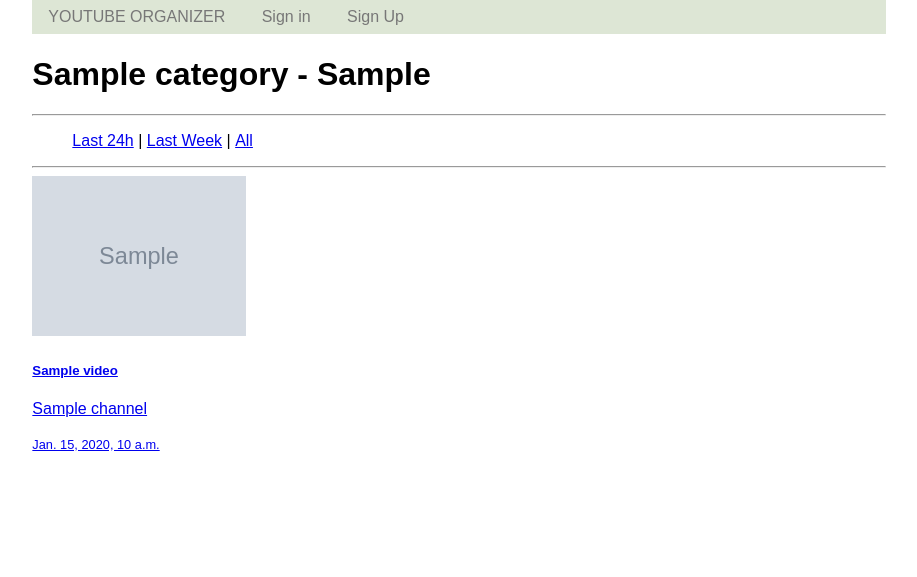
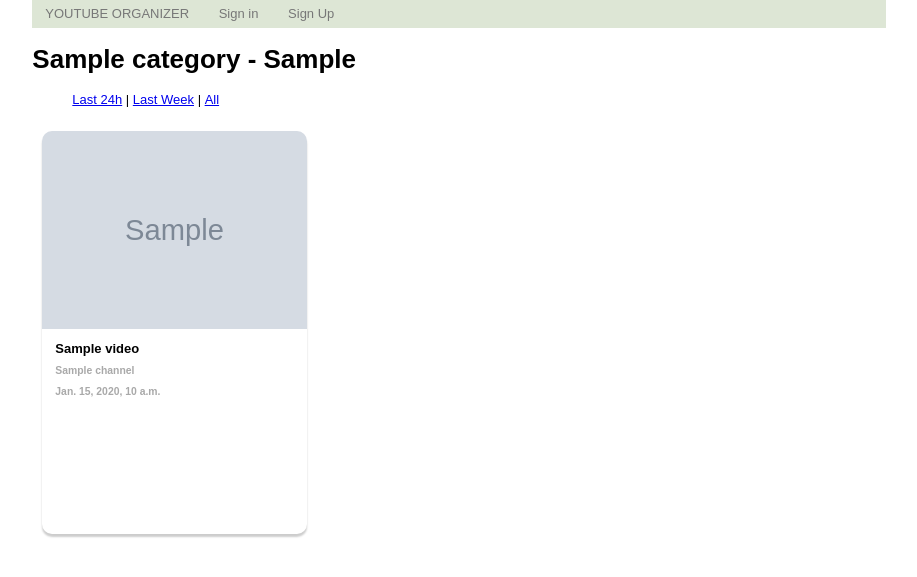
Before and after one commit to rennerocha/mediafeed, a Django app: template yt_organizer/channels/templates/category_details.html in a window 1280 px wide. Shown: the top 577 px of the page, without its empty margins (181-1098 px from the left). Run offline with Django 3.2, Linux system fonts and the light colour scheme; the template is opened without the code that fills it: most values are stand-ins (such as "Sample title", 1, 10 or a date in 2020); grey boxes marked "Sample" are stand-in pictures; parts of the project's set-up code (start-up, migrations or seed data) failed here and were passed over; some libraries are stand-ins or nearby versions.

Commit message:
Improve layout of cards containing video details

```diff
--- a/yt_organizer/channels/templates/base.html
+++ b/yt_organizer/channels/templates/base.html
@@ -11,6 +11,48 @@
 
     {% block extra_css %}
     <style>
+        html,
+        body {
+            font-size: 13px;
+        }
+
+        .card {
+            border-radius: 10px;
+            box-shadow: 0 3px 2px 0 hsla(0, 0%, 0%, 0.2);
+            min-height: 31em;
+            margin: 10px;
+        }
+
+        .card img {
+            border-radius: 10px 10px 0 0;
+            width: 100%;
+        }
+
+        .card-content {
+            padding: 0 1em 1em 1em;
+        }
+
+        .card-content a,
+        .card-content a:visited {
+            text-decoration: none;
+            color: inherit;
+        }
+
+        .card-content a:hover {
+            text-decoration: underline;
+        }
+
+        .card-content h1 {
+            font-size: 1em;
+            font-weight: 700;
+        }
+
+        .card-content h2 {
+            color: darkgrey;
+            font-size: 0.8em;
+            font-weight: 700;
+        }
+
         #menu {
             background-color: #dde6d5;
         }
--- a/yt_organizer/channels/templates/category_details.html
+++ b/yt_organizer/channels/templates/category_details.html
@@ -3,30 +3,33 @@
 {% block content %}
 
 <h1>{{ category.title }} - {{ selected_period }}</h1>
-<hr>
+
+<div class="nav-period">
     <ul>
         <li> <a href="?period=last_24h">Last 24h</a> |</li>
         <li> <a href="?period=week">Last Week</a> |</li>
         <li> <a href="?period=all">All</a></li>
     </ul>
-<hr>
+</div>
+
 {% for video in videos %}
 
 {% if forloop.counter0 == 0 or forloop.counter0|divisibleby:3 %}
 <div class="pure-g">
     {% endif %}
 
-    <div class="pure-u-1 pure-u-md-1-3">
+    <div class="pure-u-8-24">
+        <div class="card">
             <a href="{{ video.url }}" target="_blank">
-            <img src="{{video.thumbnail_image }}" alt="{{ video.title }}" width="75%">
-            <div>
-                <h5>{{ video.title }}</h5>
-                <p>{{ video.channel.title }}</p>
-                <p><small>{{ video.published_date }}</small></p>
+                <img src="{{ video.thumbnail_image }}" alt="{{ video.title }}" />
+            </a>
+            <div class="card-content">
+                <h1><a href="{{ video.url }}" target="_blank">{{ video.title }}</a></h1>
+                <h2><a href="{{ video.channel.url }}" target="_blank">{{ video.channel.title }}</a></h2>
+                <h2>{{ video.published_date }}</h2>
             </div>
-        </a>
         </div>
-
+    </div>
     {% if forloop.counter|divisibleby:3 %}
 </div>
 {% endif %}
```
Lines whose indentation alone changed are shown as unchanged.
